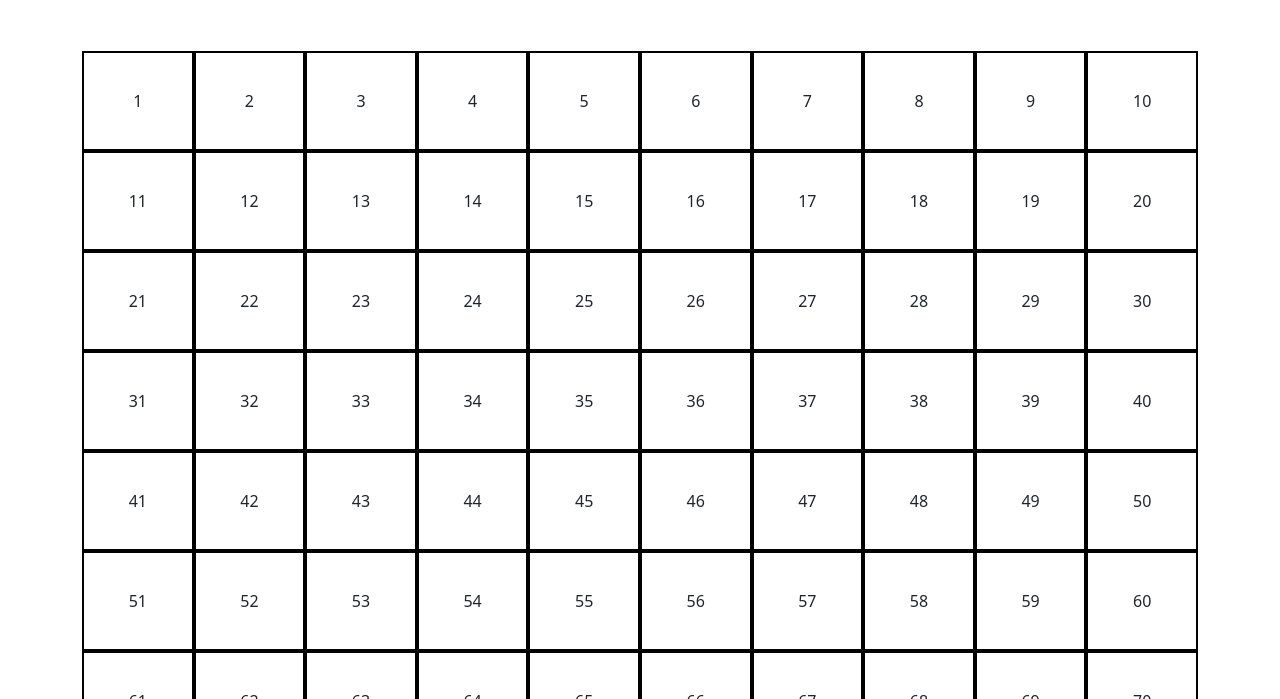
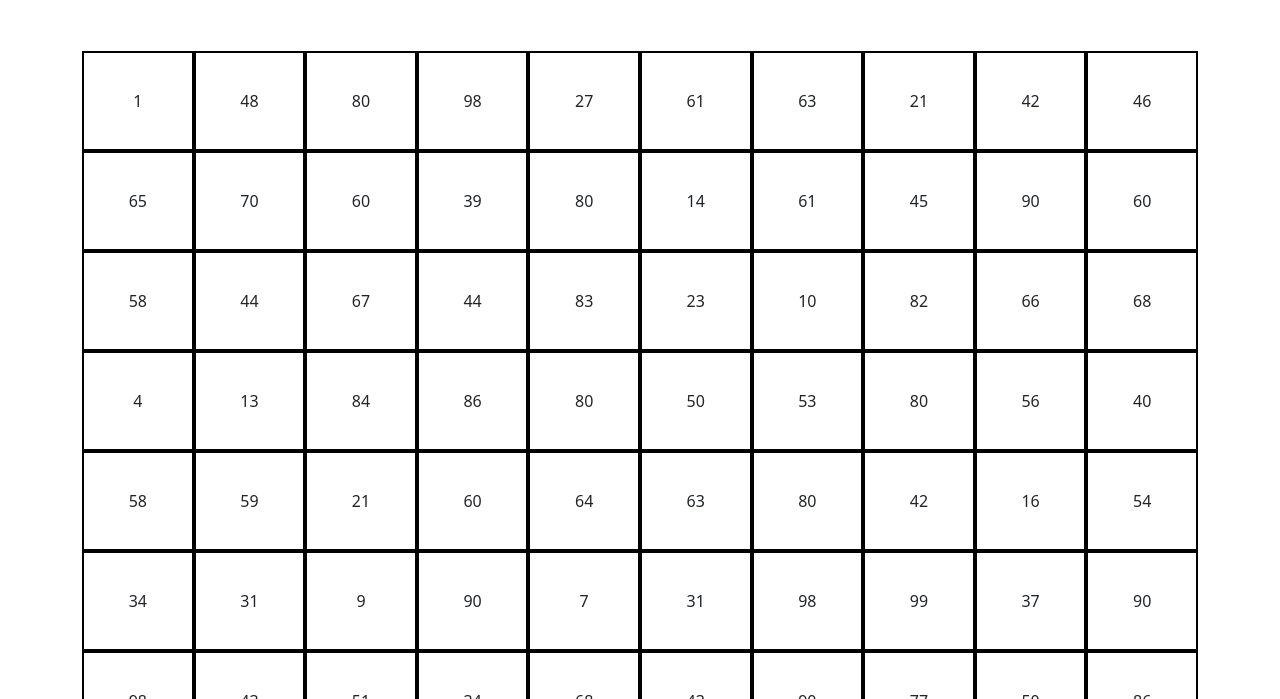
Before and after one commit to martinaleandribasile/js-campominato-grid, a plain HTML site: page index.html in a window 1280 px wide. Both pictures are taken after a click on the button "GIOCA". Shown: the part 101-800 px from the top of the page. Drawn offline with nearby package versions, Linux system fonts and the light colour scheme.

Commit message:
add js script file with bonus and file html wirh script bonus linked

```diff
--- a/index.html
+++ b/index.html
@@ -6,7 +6,7 @@
     <meta http-equiv="X-UA-Compatible" content="IE=edge">
     <meta name="viewport" content="width=device-width, initial-scale=1.0">
     <link rel="stylesheet" href="style.css">
-    <script src="script.js" defer></script>
+    <script src="scriptprova.js" defer></script>
     <!-- CSS only -->
     <link href="https://cdn.jsdelivr.net/npm/bootstrap@5.2.0/dist/css/bootstrap.min.css" rel="stylesheet"
         integrity="sha384-gH2yIJqKdNHPEq0n4Mqa/HGKIhSkIHeL5AyhkYV8i59U5AR6csBvApHHNl/vI1Bx" crossorigin="anonymous">
--- /dev/null
+++ b/scriptprova.js
@@ -0,0 +1,68 @@
+console.log("Js ok")
+
+const btnStart = document.querySelector(".btn-success");
+const gridBox = document.querySelector(".grid");
+const container = document.querySelector(".container");
+let cells = [];
+
+
+//funzioni
+function randomNumberFunction(min, max) {
+    numberGenerate = Math.floor(Math.random() * max) + min;
+    return numberGenerate
+}
+
+function changeColor(cell) {
+    let classColor = parseInt(cell.innerHTML) % 2 === 0 ? "bg-success" : "bg-danger"
+    cell.classList.add(classColor)
+}
+
+function generateArrayCells(minindex, maxindex) {
+    for (let i = 0; i < maxindex; i++) {
+        let cell = document.createElement("div");
+        let arrayNumbers = generateNumberArray(100)
+        cell.className = "square"
+        cell.innerHTML = arrayNumbers[i];
+        cell.addEventListener("click", function () {
+            console.log(arrayNumbers[i])
+            changeColor(cell)
+        })
+        gridBox.appendChild(cell)
+    }
+    return gridBox
+}
+
+function generateNumberArray(max) {
+    let array = []
+    while (array.length < max) {
+        let number = randomNumberFunction(1, 100);
+        let numbernew = true;
+
+        let i = 0
+        do {
+            if (number === array[i]) {
+                numbernew = false;
+            }
+            i++
+        } while (i < array.length)
+
+        // for (let i = 0; i < array.length; i++) {
+        //     if (number === array[i]) {
+        //         numbernew = false;
+        //     }
+        //  }
+        if (numbernew) {
+            array.push(number)
+        }
+    }
+    return array
+}
+
+
+// codice al click start
+btnStart.addEventListener("click", function () {
+    container.innerHTML = ""
+    cells = generateArrayCells(1, 100);
+    container.appendChild(gridBox);
+
+})
```
